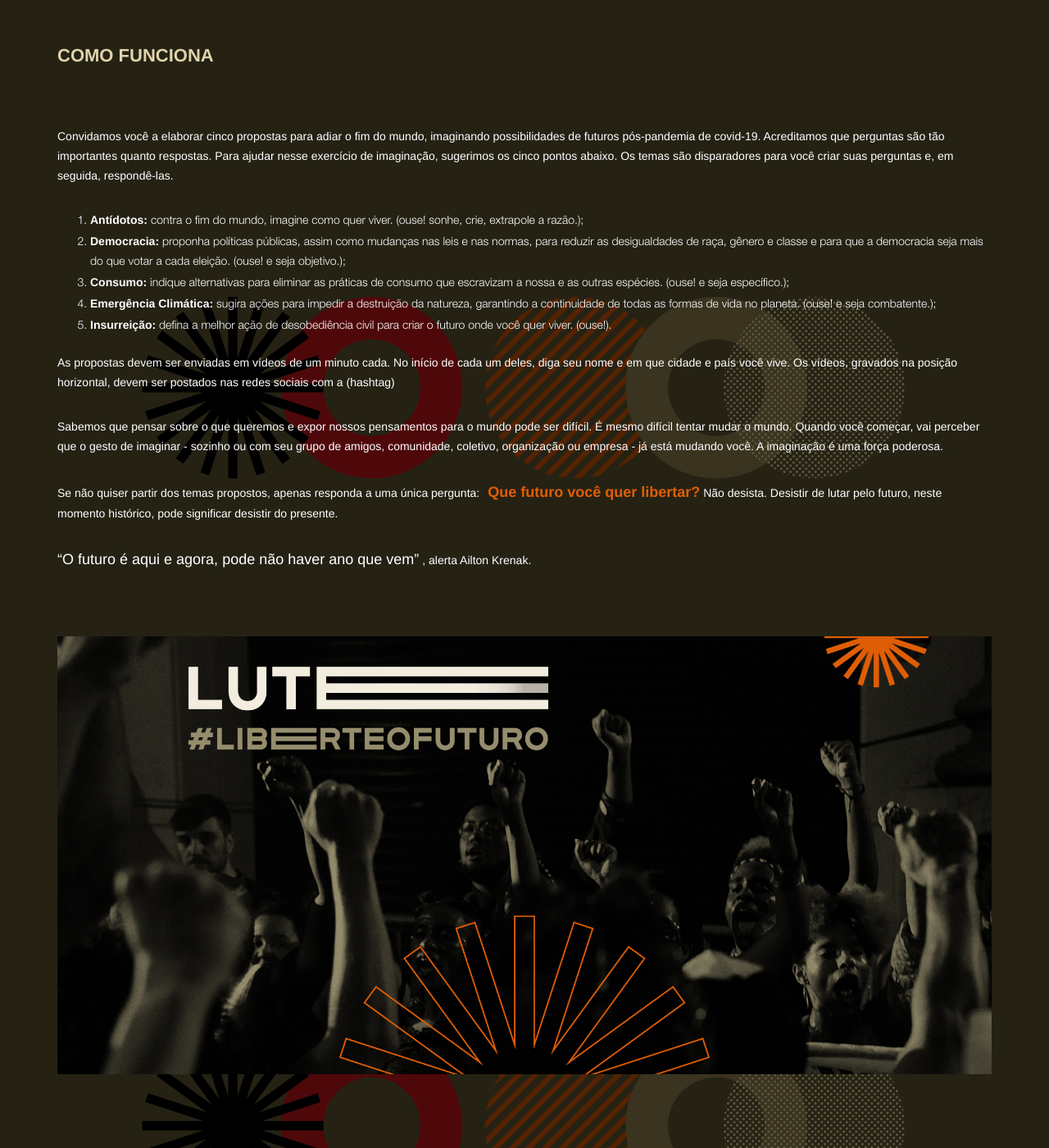
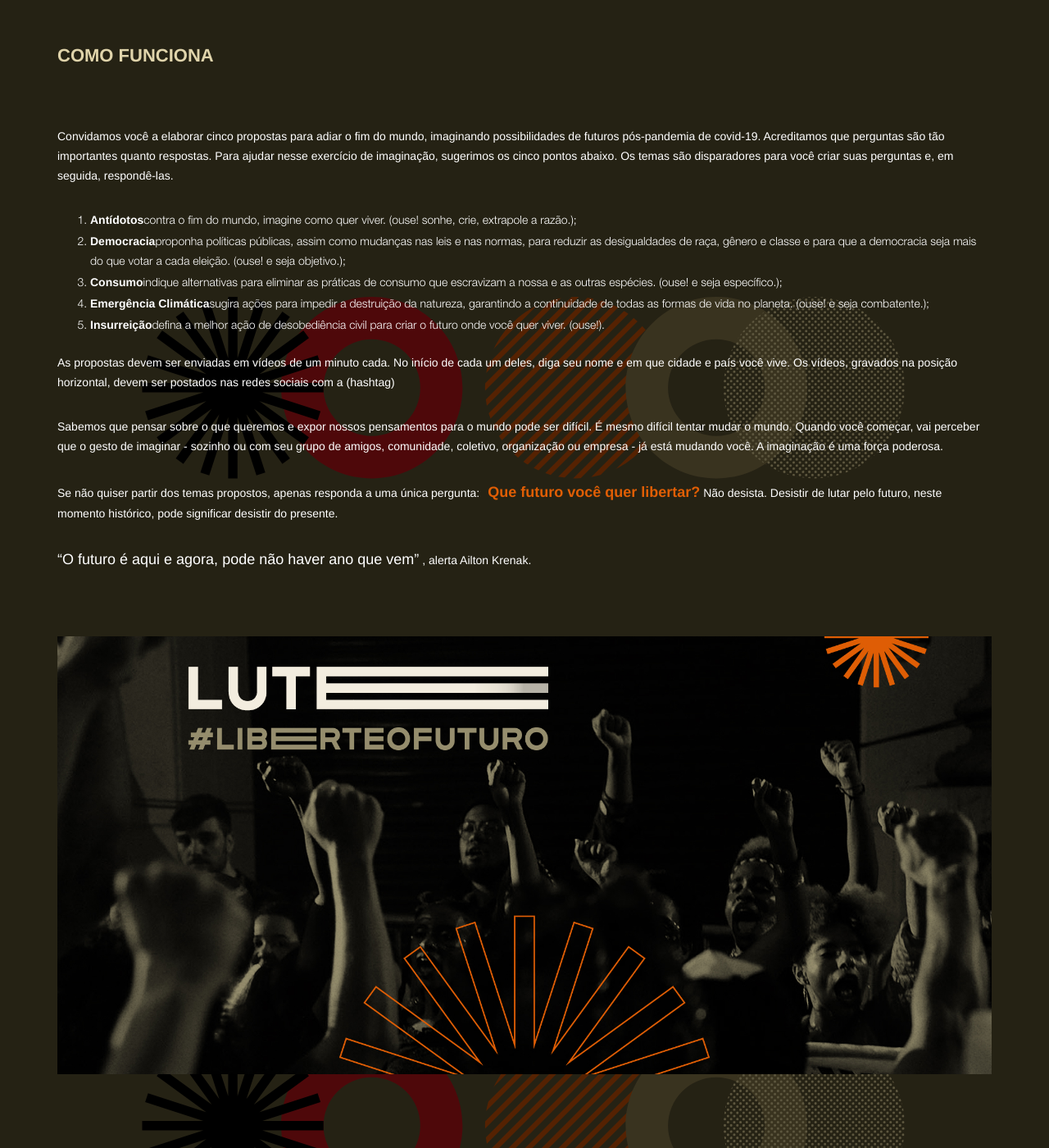
Before and after one commit to associacaosilo/liberteofuturo-site, a Jekyll site: the page built from _pages/movimento.md, in a window 1280 px wide and 1400 px high, scrolled down 874 px. Shown: the whole window at 82% size. Built offline with Jekyll 4.4.1, drawn with Linux system fonts in a browser that asks for light colours; nearby versions of some CDN libraries; some of the changed text lies outside the part shown.

Commit message:
Update movimento.html

```diff
--- a/_layouts/movimento.html
+++ b/_layouts/movimento.html
@@ -35,11 +35,11 @@
                 <div class="col-xl-12 col-lg-12 white font_second font14">
                     <p class="top20 bottom30">{{page.p1Funciona}}</p>
                     <ol class="light">
-                        <li><strong>{{page.categoria1}}:</strong> {{page.frase1}}</li>
-                        <li><strong>{{page.categoria2}}:</strong> {{page.frase2}}</li>
-                        <li><strong>{{page.categoria3}}:</strong> {{page.frase3}}</li>
-                        <li><strong>{{page.categoria4}}:</strong> {{page.frase4}}</li>
-                        <li><strong>{{page.categoria5}}:</strong> {{page.frase5}}</li>
+                        <li><strong>{{page.categoria1}}</strong>{{page.frase1}}</li>
+                        <li><strong>{{page.categoria2}}</strong>{{page.frase2}}</li>
+                        <li><strong>{{page.categoria3}}</strong>{{page.frase3}}</li>
+                        <li><strong>{{page.categoria4}}</strong>{{page.frase4}}</li>
+                        <li><strong>{{page.categoria5}}</strong>{{page.frase5}}</li>
                     </ol>
                     <p class="top20 bottom30">{{page.p2Funciona}}</p>
                     <p class="top20 bottom30">{{page.p3Funciona}}</p>
@@ -54,13 +54,15 @@
                 <div class="col-xl-6 col-lg-6 padding_top50 sand font_second bold font40 uppercase">
                     {{page.tituloQuemSomos}}
                 </div>
+<!--
                 <div class="col-xl-12 col-lg-12 padding_bottom50 soft_green font_second bold font22 uppercase">
                     {{page.subtituloQuemSomos}}
                 </div>
+-->
                 <div class="col-xl-12 col-lg-12 white font_second font14 bottom80">
                     <p class="top20 bottom30">{{page.p1QuemSomos}}</p>
                     <p class="top20 bottom30">{{page.p2QuemSomos}}</p>
-                    <a href= "https://docs.google.com/forms/d/e/1FAIpQLSc74-rSYZuEfts-7xkj_oh5AFmdY-WUJWkTIgQicyo5w7vhGA/viewform" class="top20 white">{{page.linkFormQuemSomos}}</a>
+                    <a href= "https://docs.google.com/forms/d/e/1FAIpQLSc74-rSYZuEfts-7xkj_oh5AFmdY-WUJWkTIgQicyo5w7vhGA/viewform" target="_blank" class="top20 soft_green link">{{page.linkFormQuemSomos}}</a>
                 </div>
 
                 <div class="row left20 padding_bottom80">
```
